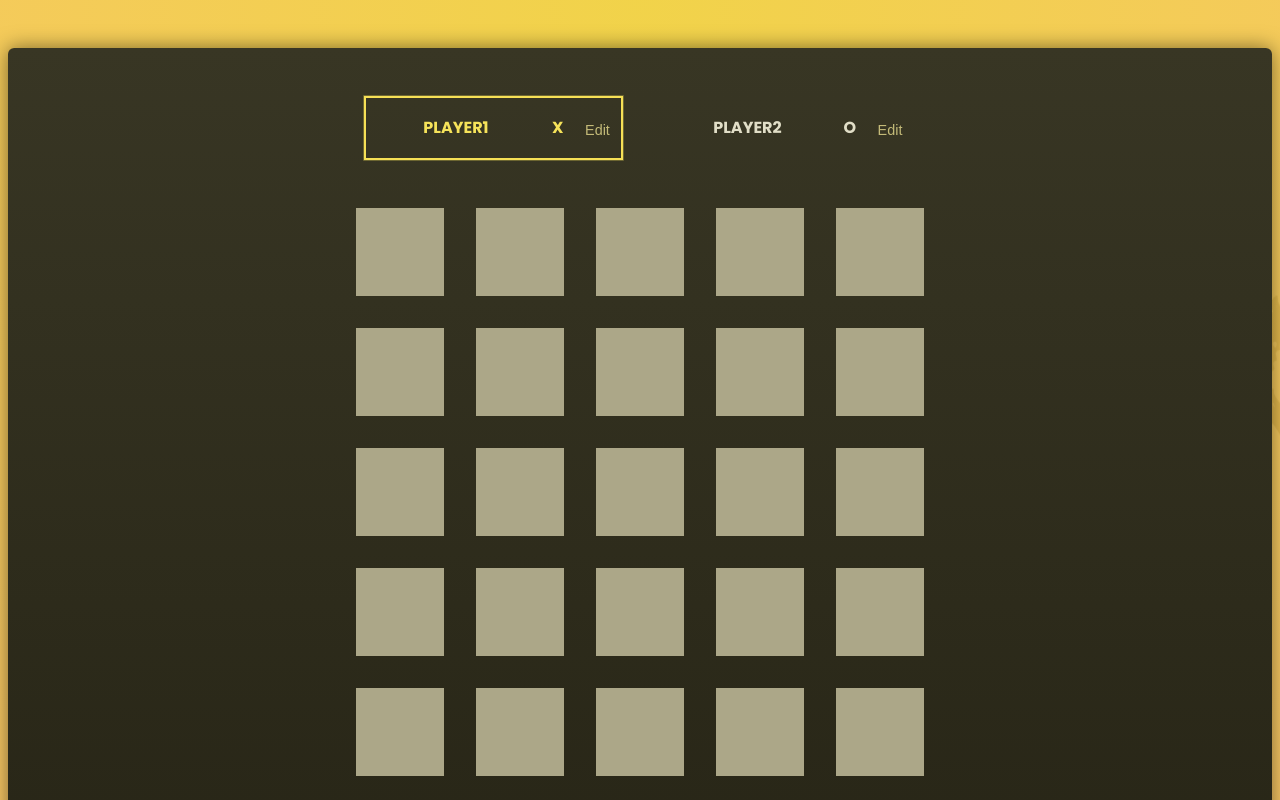
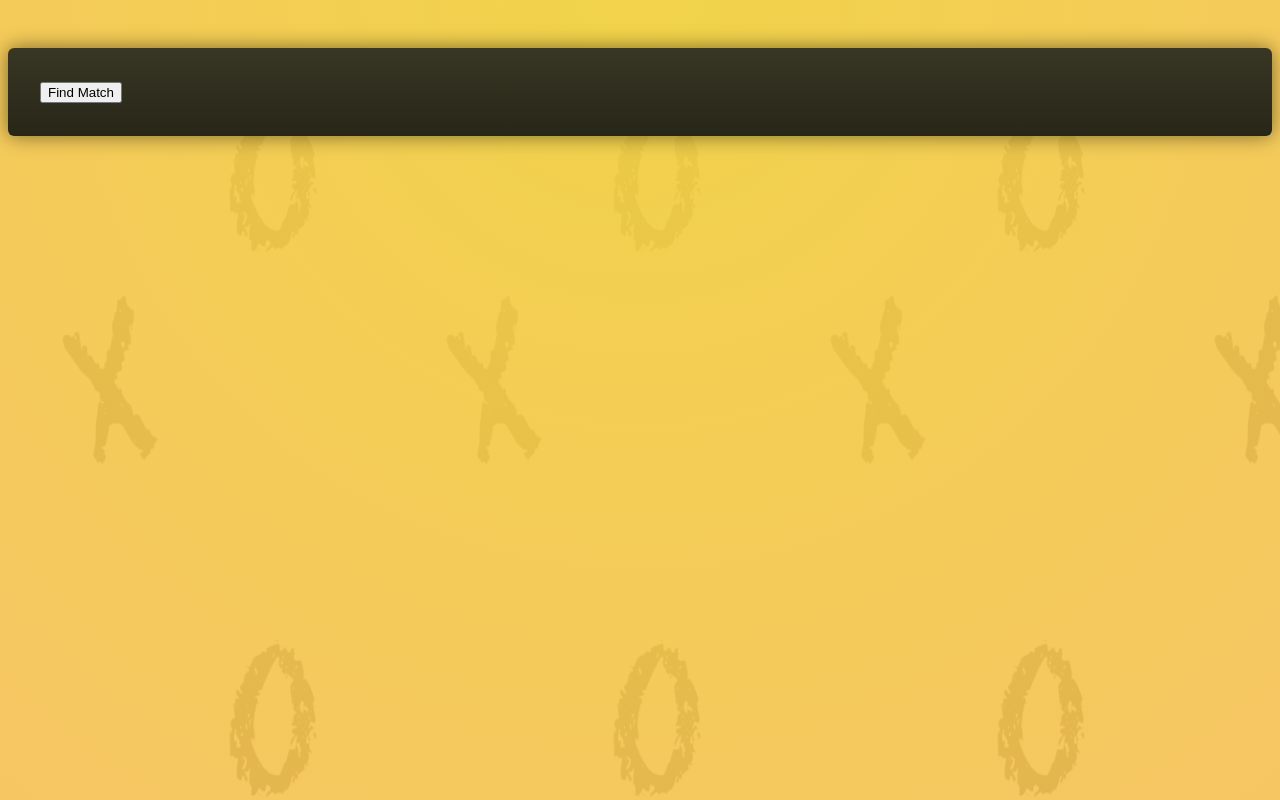
Before and after one commit to Toccskefir/TicTacToe_Frontend, a React (Create React App) app: page / in a window 1280 px wide. Shown: the top 800 px of the page. Built offline with nearby package versions, Linux system fonts and the light colour scheme.

Commit message:
Added findMatch function and contexts

```diff
--- a/package.json
+++ b/package.json
@@ -10,6 +10,7 @@
     "@types/node": "^16.18.96",
     "@types/react": "^18.2.77",
     "@types/react-dom": "^18.2.25",
+    "axios": "^1.6.8",
     "react": "^18.2.0",
     "react-dom": "^18.2.0",
     "react-scripts": "5.0.1",
--- a/src/App.tsx
+++ b/src/App.tsx
@@ -1,11 +1,14 @@
 import './App.css';
-import {useState} from "react";
+import {useContext, useState} from "react";
 import Square from "./classes/square";
 import GameTurn from "./classes/gameTurn";
 import Player from './components/Player';
 import GameOver from './components/GameOver';
 import Players from "./classes/player";
 import GameBoard from './components/GameBoard';
+import axios from "axios";
+import sessionContextProvider from "./contexts/SessionContextProvider";
+import {SessionContext} from "./contexts/SessionContext";
 
 const initialGameBoard: string[][] = [
   ['', '', '','', ''],
@@ -16,8 +19,12 @@ const initialGameBoard: string[][] = [
 ];
 
 function App() {
+
+  const baseUrl = 'http://192.168.0.144:3000'
+  const {changeSessionId} = useContext(SessionContext)
   const [gameTurns, setGameTurns] = useState<GameTurn[]>([]);
   const [players, setPlayers] = useState(new Players('Player1', 'Player2'));
+  const [inMatch, setInMatch] = useState<boolean>(false)
 
   let gameBoard = [...initialGameBoard].map(innerArray => [...innerArray]);
   let activePlayer = gameTurns.length === 0 ? 'X' : (gameTurns[0].player === 'X' ? 'O' : 'X');
@@ -89,15 +96,30 @@ function App() {
     });
   }
 
+  function findMatch() {
+    setInMatch(true);
+    axios.post(baseUrl + '/lobby')
+        .then((res) => changeSessionId(res.data))
+        .catch((e) => console.log(e))
+  }
+
   return (
       <main>
         <div id="game-container">
-          <ol id="players" className='highlight-player'>
-            <Player playerName='Player1' playerSymbol='X' isActive={activePlayer === 'X'} onNameChange={handleNameChange}/>
-            <Player playerName='Player2' playerSymbol='O' isActive={activePlayer === 'O'} onNameChange={handleNameChange}/>
-          </ol>
-          {(winner || isDraw) && <GameOver winner={winner} onRestart={handleRestart}/>}
-          <GameBoard onSelectSquare={handleSelectSquare} activePlayer={activePlayer} gameBoard={gameBoard} winner={winner}/>
+            {!inMatch ?
+                <button className="" onClick={findMatch}>Find Match</button>
+                :
+                <>
+                <ol id="players" className='highlight-player'>
+                  <Player playerName='Player1' playerSymbol='X' isActive={activePlayer === 'X'}
+                          onNameChange={handleNameChange}/>
+                  <Player playerName='Player2' playerSymbol='O' isActive={activePlayer === 'O'}
+                          onNameChange={handleNameChange}/>
+                </ol>
+                  {(winner || isDraw) && <GameOver winner={winner} onRestart={handleRestart}/>}
+                <GameBoard onSelectSquare={handleSelectSquare} activePlayer={activePlayer} gameBoard={gameBoard} winner={winner}/>
+                </>
+            }
         </div>
       </main>
   );
--- /dev/null
+++ b/src/contexts/SessionContext.tsx
@@ -0,0 +1,12 @@
+import React from "react";
+
+interface SessionProps {
+    sessionId: string,
+    changeSessionId: (sessionId: string) => (void),
+    gameTurn: string,
+    setGameTurn: (gameTurn: string) => (void),
+    winner: string,
+    setWinner: (winner: string) => (void),
+}
+
+export const SessionContext = React.createContext<SessionProps>(null as unknown as SessionProps);
--- /dev/null
+++ b/src/contexts/SessionContextProvider.tsx
@@ -0,0 +1,22 @@
+import {SessionContext} from "./SessionContext";
+import React, {PropsWithChildren, useState} from "react";
+
+function SessionContextProvider (props: PropsWithChildren){
+
+    const [sessionId, setSessionId] = useState<string>('');
+    const [gameTurn, setGameTurn] = useState<string>('');
+    const [winner, setWinner] = useState<string>('');
+
+    function changeSessionId (value: string){
+        setSessionId(value);
+    }
+
+    return (
+        <SessionContext.Provider value={{sessionId,changeSessionId,gameTurn,setGameTurn, winner, setWinner}}>
+            {props.children}
+        </SessionContext.Provider>
+
+    );
+}
+
+export default SessionContextProvider
--- a/src/index.tsx
+++ b/src/index.tsx
@@ -3,13 +3,16 @@ import ReactDOM from 'react-dom/client';
 import './index.css';
 import App from './App';
 import reportWebVitals from './reportWebVitals';
+import SessionContextProvider from "./contexts/SessionContextProvider";
 
 const root = ReactDOM.createRoot(
   document.getElementById('root') as HTMLElement
 );
 root.render(
   <React.StrictMode>
-    <App />
+      <SessionContextProvider>
+          <App />
+      </SessionContextProvider>
   </React.StrictMode>
 );
 
```
Also changed, not shown: 1 other file (tests, documents, lock files or other folders).
